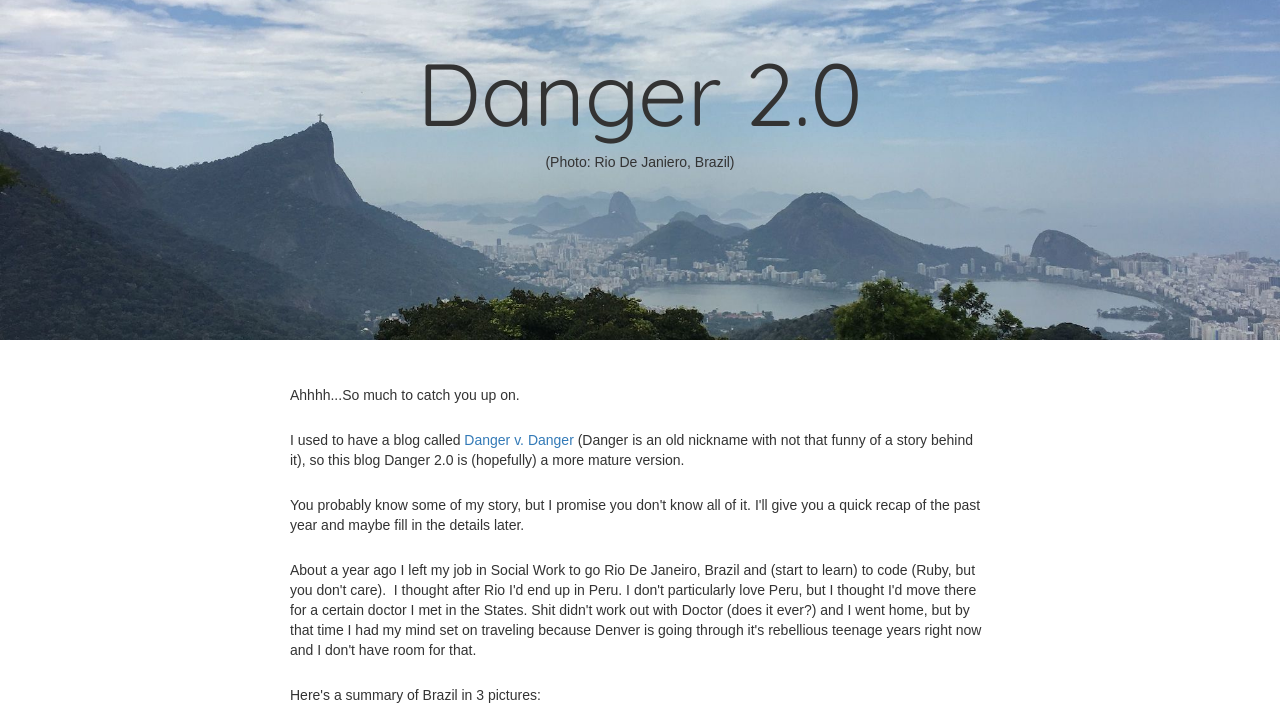
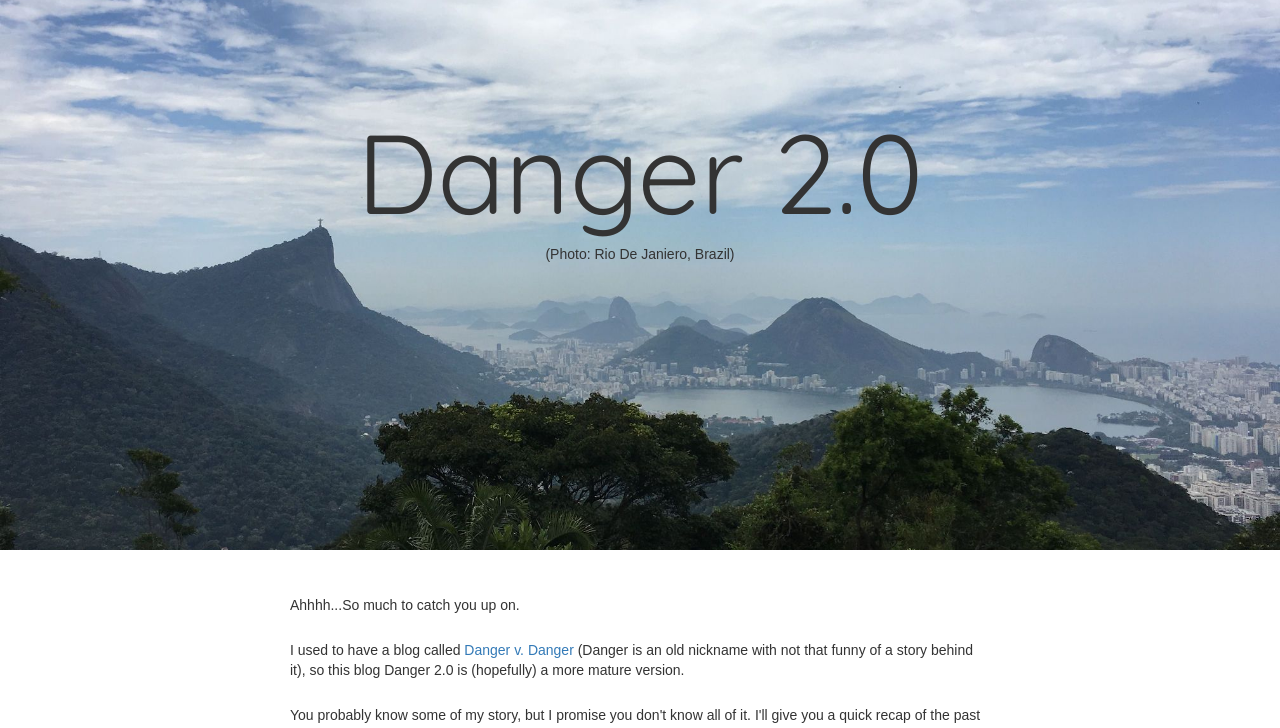
Before and after one commit to ahogue1/portfolio, a Rails app: template app/views/posts/welcome.html.erb in a window 1280 px wide. Shown: the top 728 px of the page. Run offline with Rails 7, Linux system fonts and the light colour scheme; the template is opened without the code that fills it, so the values that code supplies are empty; style sheets or scripts are compiled from the project's sources; some libraries are stand-ins or nearby versions; some web fonts are replaced.

Commit message:
adjust banner height

```diff
--- a/app/assets/stylesheets/posts/_show.scss
+++ b/app/assets/stylesheets/posts/_show.scss
@@ -17,7 +17,7 @@
 }
 
 .banner {
-  height: 340px;
+  height: 550px;
   text-align: center;
   background-size: cover;
   padding: 25px;
@@ -37,7 +37,8 @@
 }
 
 .banner-heading h1 {
-  font-size: 11vh;
+  margin-top: 7%;
+  font-size: 14vh;
   font-family: 'Quicksand', sans-serif;
 }
 
```
